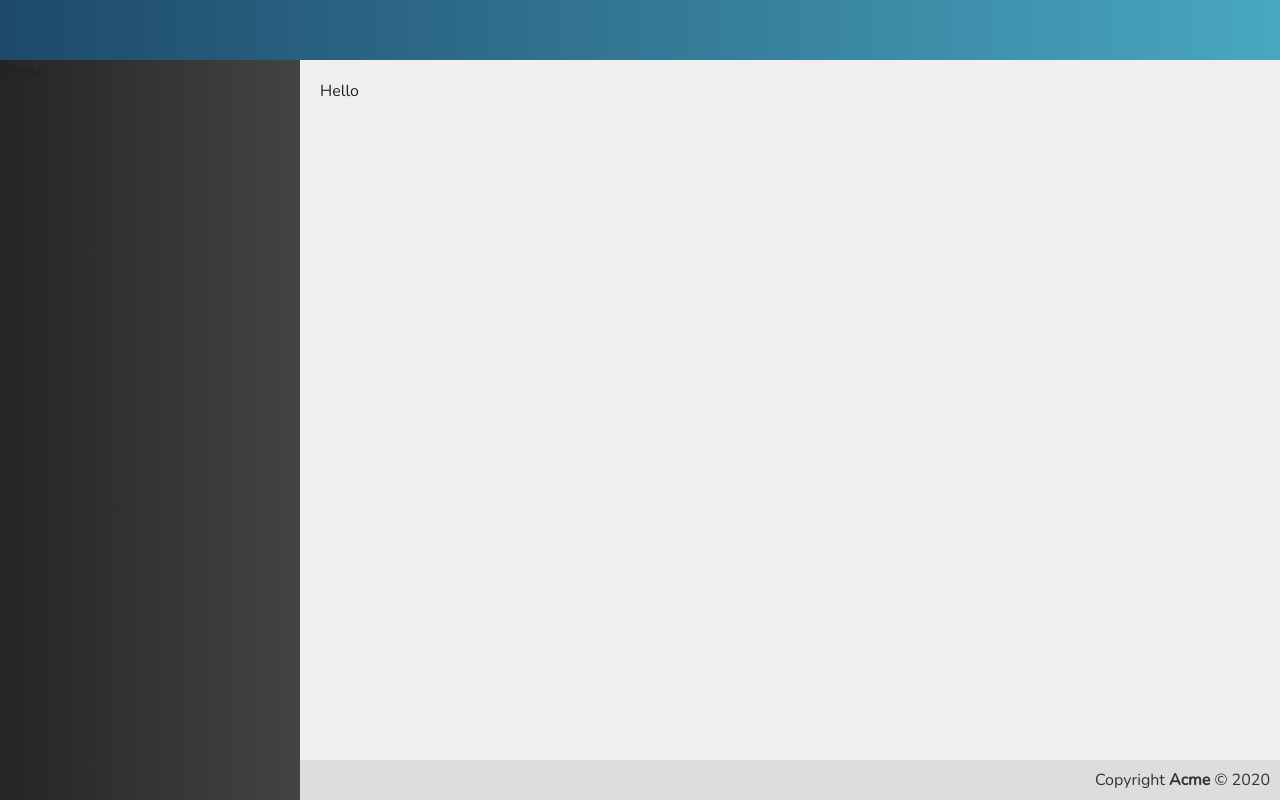
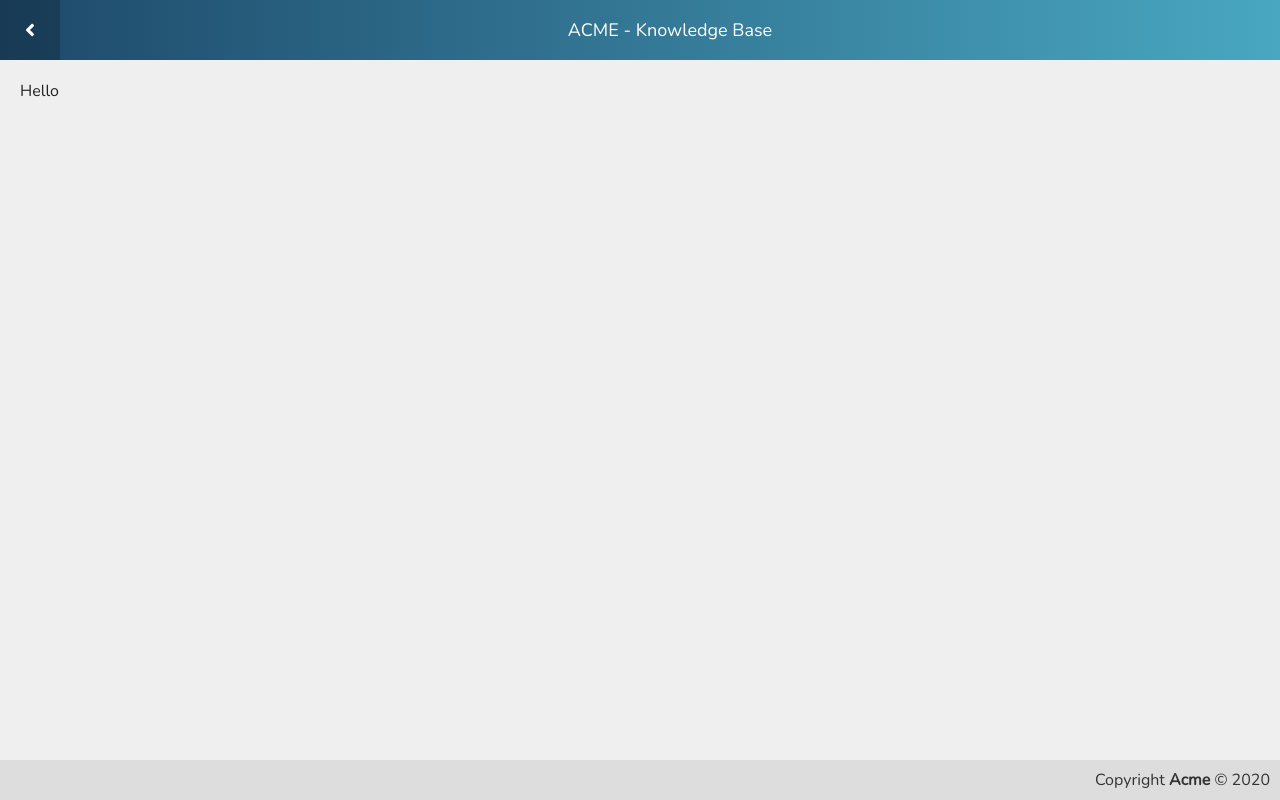
Before and after one commit to apteles/knowledge-base-frontend, a React (Create React App) app: page / in a window 1280 px wide. Built offline with nearby package versions, Linux system fonts and the light colour scheme.

Commit message:
finished toggle menu

```diff
--- a/package.json
+++ b/package.json
@@ -6,8 +6,10 @@
         "@testing-library/jest-dom": "^4.2.4",
         "@testing-library/react": "^9.3.2",
         "@testing-library/user-event": "^7.1.2",
+        "prop-types": "^15.7.2",
         "react": "^16.13.1",
         "react-dom": "^16.13.1",
+        "react-icons": "^3.10.0",
         "react-scripts": "3.4.1",
         "styled-components": "^5.1.1"
     },
--- /dev/null
+++ b/src/components/UI/HOC/connectLayout.js
@@ -0,0 +1,8 @@
+import React, { useContext } from 'react';
+import { Context } from '../state/layout/layoutContext';
+export default function (Component) {
+    return (props) => {
+        const { ...data } = useContext(Context);
+        return <Component {...props} context={data} />;
+    };
+}
--- a/src/components/UI/Header/index.js
+++ b/src/components/UI/Header/index.js
@@ -1,9 +1,23 @@
 import React from 'react';
-
-import { Container } from './styles';
-
-function Header() {
-    return <Container></Container>;
+import PropTypes from 'prop-types';
+import { Container, Title, Action } from './styles';
+import { FaAngleLeft, FaAngleDown } from 'react-icons/fa';
+import connectLayout from '../HOC/connectLayout';
+function Header({ title, context }) {
+    const { state, toggleMenu } = context;
+    const { isActive } = state.menu;
+    return (
+        <Container>
+            <Action onClick={toggleMenu}>
+                {!isActive ? <FaAngleLeft /> : <FaAngleDown />}
+            </Action>
+            <Title>{title}</Title>
+        </Container>
+    );
 }
 
-export default Header;
+Header.propTypes = {
+    title: PropTypes.string,
+};
+
+export default connectLayout(React.memo(Header));
--- a/src/components/UI/Header/styles.js
+++ b/src/components/UI/Header/styles.js
@@ -8,3 +8,26 @@ export const Container = styled.header`
     justify-content: center;
     align-items: center;
 `;
+
+export const Title = styled.h1`
+    font-size: 1.8rem;
+    color: #fff;
+    font-weight: 100;
+    flex-grow: 1;
+    text-align: center;
+`;
+export const Action = styled.a`
+    color: #fff;
+    cursor: pointer;
+    font-size: 2rem;
+    transition: color 500ms;
+    width: 60px;
+    height: 100%;
+
+    display: flex;
+    justify-content: center;
+    align-items: center;
+    &:hover {
+        background-color: rgba(0, 0, 0, 0.2);
+    }
+`;
--- a/src/components/UI/Menu/index.js
+++ b/src/components/UI/Menu/index.js
@@ -1,9 +1,11 @@
 import React from 'react';
 
 import { Container } from './styles';
+import connectLayout from '../HOC/connectLayout';
 
-function Menu() {
-    return <Container>Menu</Container>;
+function Menu({ context }) {
+    const { isActive } = context.state.menu;
+    return <Container hide={isActive}>Menu</Container>;
 }
 
-export default Menu;
+export default connectLayout(Menu);
--- a/src/components/UI/Menu/styles.js
+++ b/src/components/UI/Menu/styles.js
@@ -1,4 +1,4 @@
-import styled from 'styled-components';
+import styled, { css } from 'styled-components';
 
 export const Container = styled.aside`
     grid-area: menu;
@@ -7,4 +7,9 @@ export const Container = styled.aside`
     display: flex;
     flex-direction: column;
     flex-wrap: wrap;
+    ${(props) =>
+        !props.hide &&
+        css`
+            display: none;
+        `}
 `;
--- a/src/components/_layouts/default/index.js
+++ b/src/components/_layouts/default/index.js
@@ -1,16 +1,19 @@
 import React from 'react';
-
-// import { Container } from './styles';
+import { Wrapper } from './styles';
 import { Header, Menu, Content, Footer } from '../../UI';
-
+import { Provider } from '../../UI/state/layout/layoutContext';
+import connectLayout from '../../UI/HOC/connectLayout';
+const LayoutWrapped = connectLayout(Wrapper);
 function DefaultLayout({ children }) {
     return (
-        <div className="wrapper">
-            <Header />
-            <Menu />
-            <Content>{children}</Content>
-            <Footer />
-        </div>
+        <Provider>
+            <LayoutWrapped>
+                <Header title="ACME - Knowledge Base" />
+                <Menu />
+                <Content>{children}</Content>
+                <Footer />
+            </LayoutWrapped>
+        </Provider>
     );
 }
 
--- /dev/null
+++ b/src/components/_layouts/default/styles.js
@@ -0,0 +1,27 @@
+import styled, { css } from 'styled-components';
+
+export const Wrapper = styled.div`
+    display: grid;
+    grid-template-columns: 300px 1fr;
+    grid-template-rows: 6rem 1fr 4rem;
+    min-height: 100vh;
+
+    ${({ context }) => {
+        const { menu } = context.state;
+
+        return menu.isActive
+            ? css`
+                  grid-template-areas:
+                      'header header'
+                      'menu content'
+                      'menu footer';
+                  transition: grid-template-areas 500ms ease-in-out;
+              `
+            : css`
+                  grid-template-areas:
+                      'header header'
+                      'content content'
+                      'footer footer';
+              `;
+    }}
+`;
--- a/src/styles/global.js
+++ b/src/styles/global.js
@@ -50,15 +50,6 @@ export default createGlobalStyle`
     display: block;
     max-width: 100%;
   }
-  .wrapper {
-    display: grid;
-    grid-template-columns: 300px 1fr;
-    grid-template-rows: 6rem 1fr 4rem;
-    min-height: 100vh;
-    grid-template-areas:
-      "header header"
-      "menu content"
-      "menu footer";
-  }
+
 
 `;
```
Also changed, not shown: 1 other file (tests, documents, lock files or other folders).
